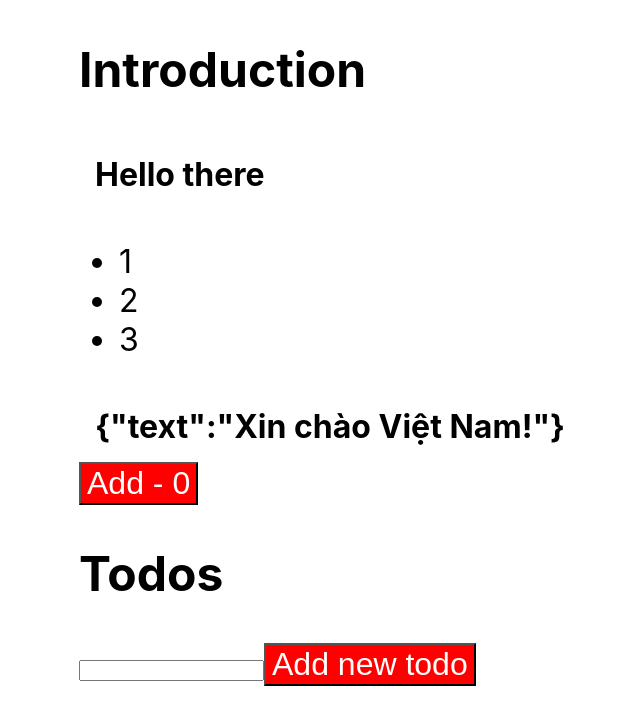
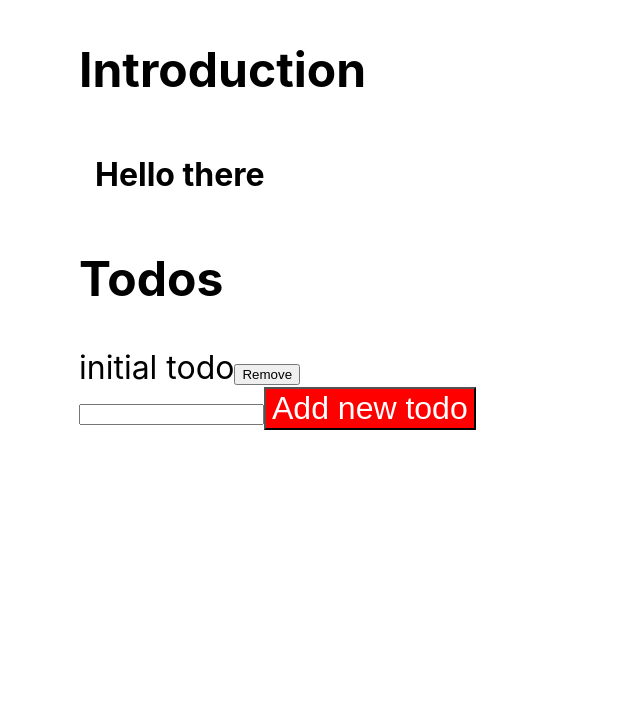
Before and after one commit to SukhachevN/no-bs-ts, a React (Create React App) app in the folder episode-20/: page / in a window 1280 px wide. Shown: the top 724 px of the page, without its empty margins (161-801 px from the left). Built offline with nearby package versions, Linux system fonts and the light colour scheme.

Commit message:
episode-23

```diff
--- a/episode-20/src/App.tsx
+++ b/episode-20/src/App.tsx
@@ -1,10 +1,6 @@
-import React, {
-  useCallback,
-  useEffect,
-  useReducer,
-  useRef,
-  useState,
-} from 'react';
+import React, { useCallback, useRef } from 'react';
+import { useTodos } from './useTodos';
+
 import './App.css';
 
 const Heading = ({ title }: { title: string }) => <h2>{title}</h2>;
@@ -16,39 +12,6 @@ interface BoxProps {
 const Box: React.FC<BoxProps> = ({ children }) => (
   <div style={{ padding: '1rem', fontWeight: 'bold' }}>{children}</div>
 );
-
-const List: React.FC<{ items: string[]; onClick?: (item: string) => void }> = ({
-  items,
-  onClick,
-}) => (
-  <ul>
-    {items.map((item, index) => (
-      <li key={index} onClick={() => onClick?.(item)}>
-        {item}
-      </li>
-    ))}
-  </ul>
-);
-
-interface Payload {
-  text: string;
-}
-
-interface Todo {
-  id: number;
-  isDone: boolean;
-  text: string;
-}
-
-type ActionType =
-  | { type: 'ADD'; text: string }
-  | { type: 'REMOVE'; id: number }
-  | { type: 'DONE'; id: number };
-
-const useNumber = (initialValue: number) => useState<number>(initialValue);
-
-type UseNumberValue = ReturnType<typeof useNumber>[0];
-type UseNumbersetValue = ReturnType<typeof useNumber>[1];
 
 const Button: React.FC<
   React.DetailedHTMLProps<
@@ -71,75 +34,33 @@ const Button: React.FC<
   </button>
 );
 
-const Incrementer: React.FC<{
-  value: UseNumberValue;
-  setValue: UseNumbersetValue;
-}> = ({ value, setValue }) => (
-  <Button
-    onClick={() => setValue((state) => state + 1)}
-    title={`Add - ${value}`}
-  />
-);
-
 function App() {
-  const onClickHandler = useCallback((item: string) => alert(item), []);
-
-  const [payload, setPayload] = useState<Payload | null>(null);
-
-  useEffect(() => {
-    fetch('/data.json')
-      .then((response) => response.json())
-      .then((data) => setPayload(data));
-  }, []);
-
-  const reducer = (state: Todo[], action: ActionType) => {
-    switch (action.type) {
-      case 'ADD':
-        return [
-          ...state,
-          { id: state.length, text: action.text, isDone: false },
-        ];
-      case 'REMOVE':
-        return state.filter(({ id }) => id !== action.id);
-      case 'DONE':
-        return state.map((todo) =>
-          todo.id === action.id ? { ...todo, isDone: !todo.isDone } : todo
-        );
-      default:
-        return state;
-    }
-  };
-
-  const [todos, dispatch] = useReducer(reducer, []);
+  const { todos, addTodo, removeTodo } = useTodos([
+    {
+      id: 0,
+      text: 'initial todo',
+      isDone: false,
+    },
+  ]);
 
   const newTodoRef = useRef<HTMLInputElement>(null);
 
   const onAddTodo = useCallback(() => {
     if (newTodoRef.current) {
-      dispatch({
-        type: 'ADD',
-        text: newTodoRef.current?.value,
-      });
+      addTodo(newTodoRef.current?.value);
       newTodoRef.current.value = '';
     }
   }, []);
-
-  const [value, setValue] = useNumber(0);
 
   return (
     <div>
       <Heading title='Introduction' />
       <Box>Hello there</Box>
-      <List items={['1', '2', '3']} onClick={onClickHandler} />
-      <Box>{JSON.stringify(payload)}</Box>
-      <Incrementer value={value} setValue={setValue} />
       <Heading title='Todos' />
       {todos.map(({ text, id, isDone }) => (
         <div key={id}>
           {text}
-          <button onClick={() => dispatch({ type: 'REMOVE', id })}>
-            Remove
-          </button>
+          <button onClick={() => removeTodo(id)}>Remove</button>
         </div>
       ))}
 
--- /dev/null
+++ b/episode-20/src/useTodos.ts
@@ -0,0 +1,45 @@
+import { useCallback, useReducer } from 'react';
+
+interface Todo {
+  id: number;
+  isDone: boolean;
+  text: string;
+}
+
+type ActionType =
+  | { type: 'ADD'; text: string }
+  | { type: 'REMOVE'; id: number };
+
+export function useTodos(initialTodos: Todo[]): {
+  todos: Todo[];
+  addTodo: (text: string) => void;
+  removeTodo: (id: number) => void;
+} {
+  const reducer = (state: Todo[], action: ActionType) => {
+    switch (action.type) {
+      case 'ADD':
+        return [
+          ...state,
+          { id: state.length, text: action.text, isDone: false },
+        ];
+      case 'REMOVE':
+        return state.filter(({ id }) => id !== action.id);
+      default:
+        return state;
+    }
+  };
+
+  const [todos, dispatch] = useReducer(reducer, initialTodos);
+
+  const addTodo = useCallback(
+    (text: string) => dispatch({ type: 'ADD', text }),
+    []
+  );
+
+  const removeTodo = useCallback(
+    (id: number) => dispatch({ type: 'REMOVE', id }),
+    []
+  );
+
+  return { todos, addTodo, removeTodo };
+}
```
